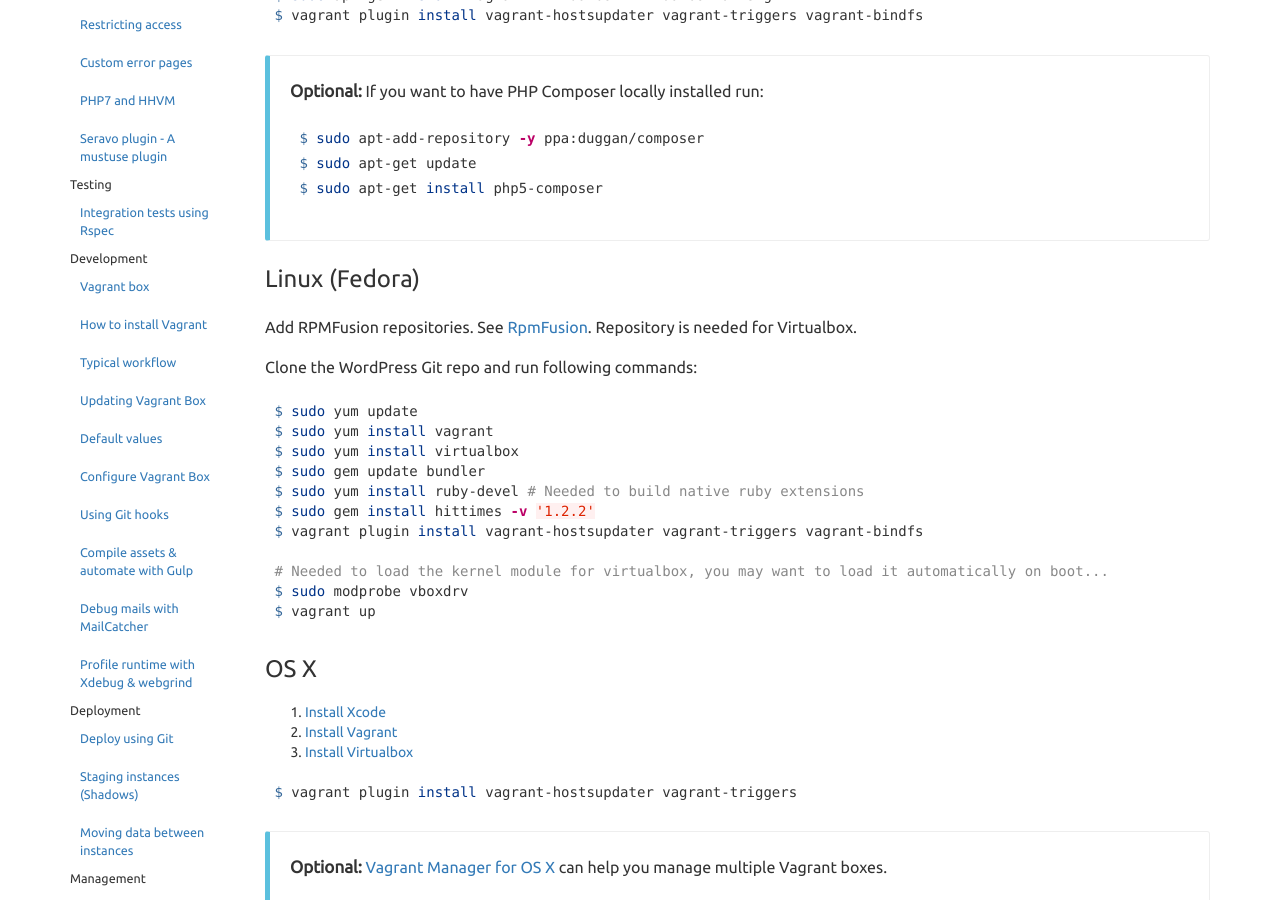
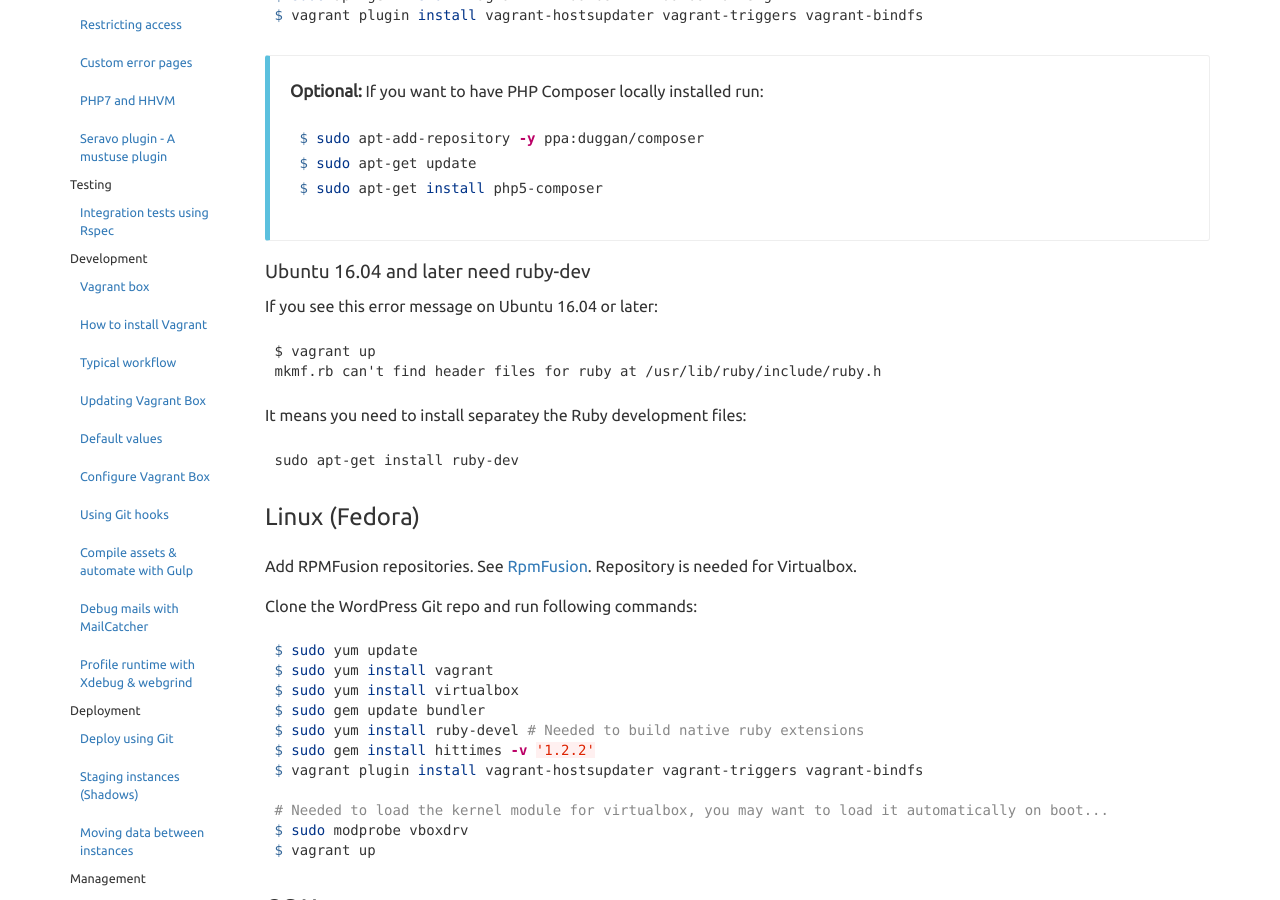
Before and after one commit to Seravo/docs, a Jekyll site: the page built from _posts/2015-10-12-how-to-install.md, in a window 1280 px wide and 900 px high, scrolled down 355 px. Built offline with Jekyll 4.4.1, drawn with Linux system fonts in a browser that asks for light colours; nearby versions of some CDN libraries; Markdown is read by kramdown in place of the engine named in the settings.

Commit message:
Document the need of ruby-dev on Ubuntu 16.04 and newer

````diff
--- a/_posts/2015-10-12-how-to-install.md
+++ b/_posts/2015-10-12-how-to-install.md
@@ -26,6 +26,21 @@ $ vagrant plugin install vagrant-hostsupdater vagrant-triggers vagrant-bindfs
 > $ sudo apt-get update
 > $ sudo apt-get install php5-composer
 > ```
+
+#### Ubuntu 16.04 and later need ruby-dev
+
+If you see this error message on Ubuntu 16.04 or later:
+
+```
+$ vagrant up
+mkmf.rb can't find header files for ruby at /usr/lib/ruby/include/ruby.h
+```
+
+It means you need to install separatey the Ruby development files:
+
+```
+sudo apt-get install ruby-dev
+```
 
 ### Linux (Fedora)
 
````
